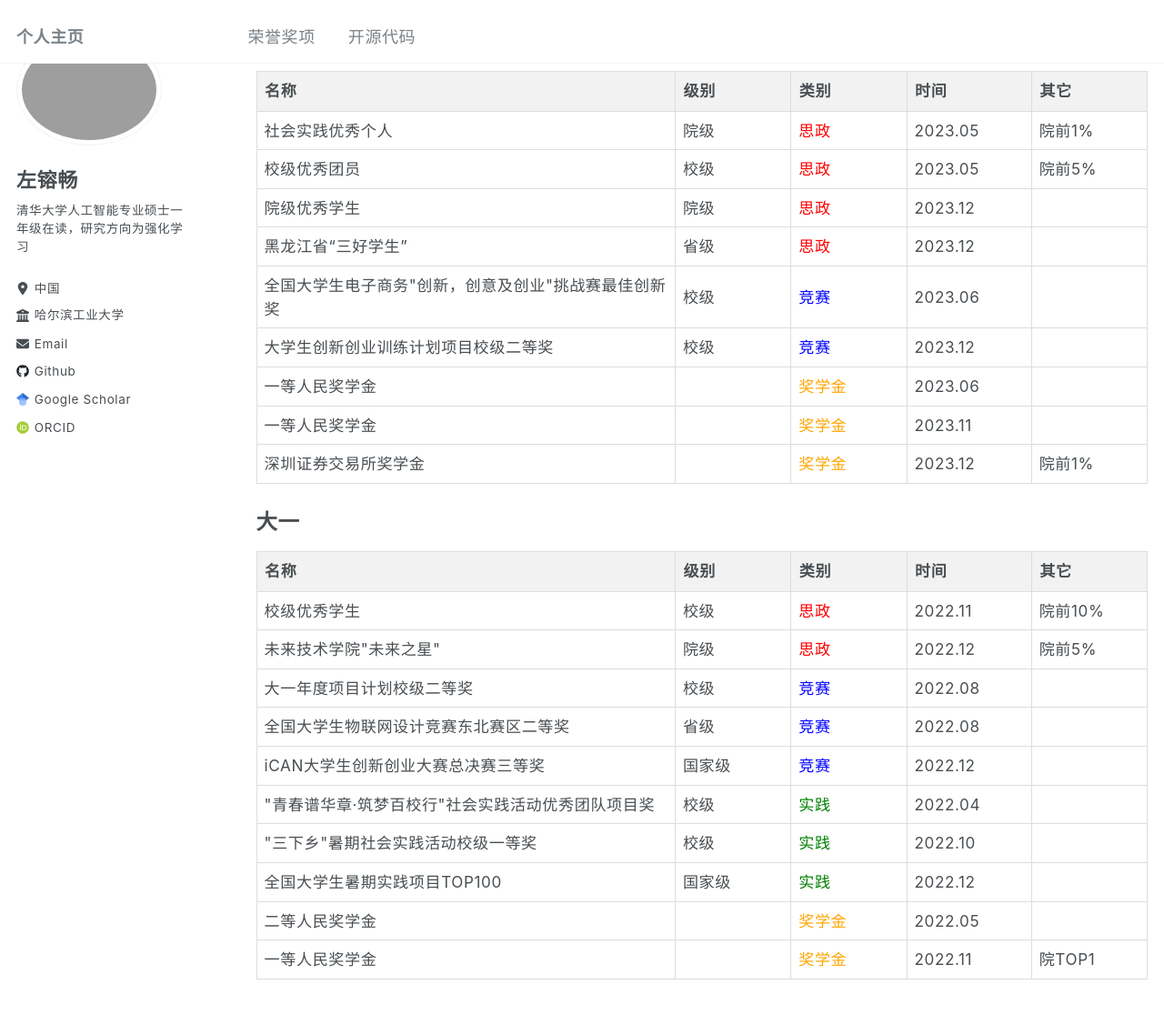
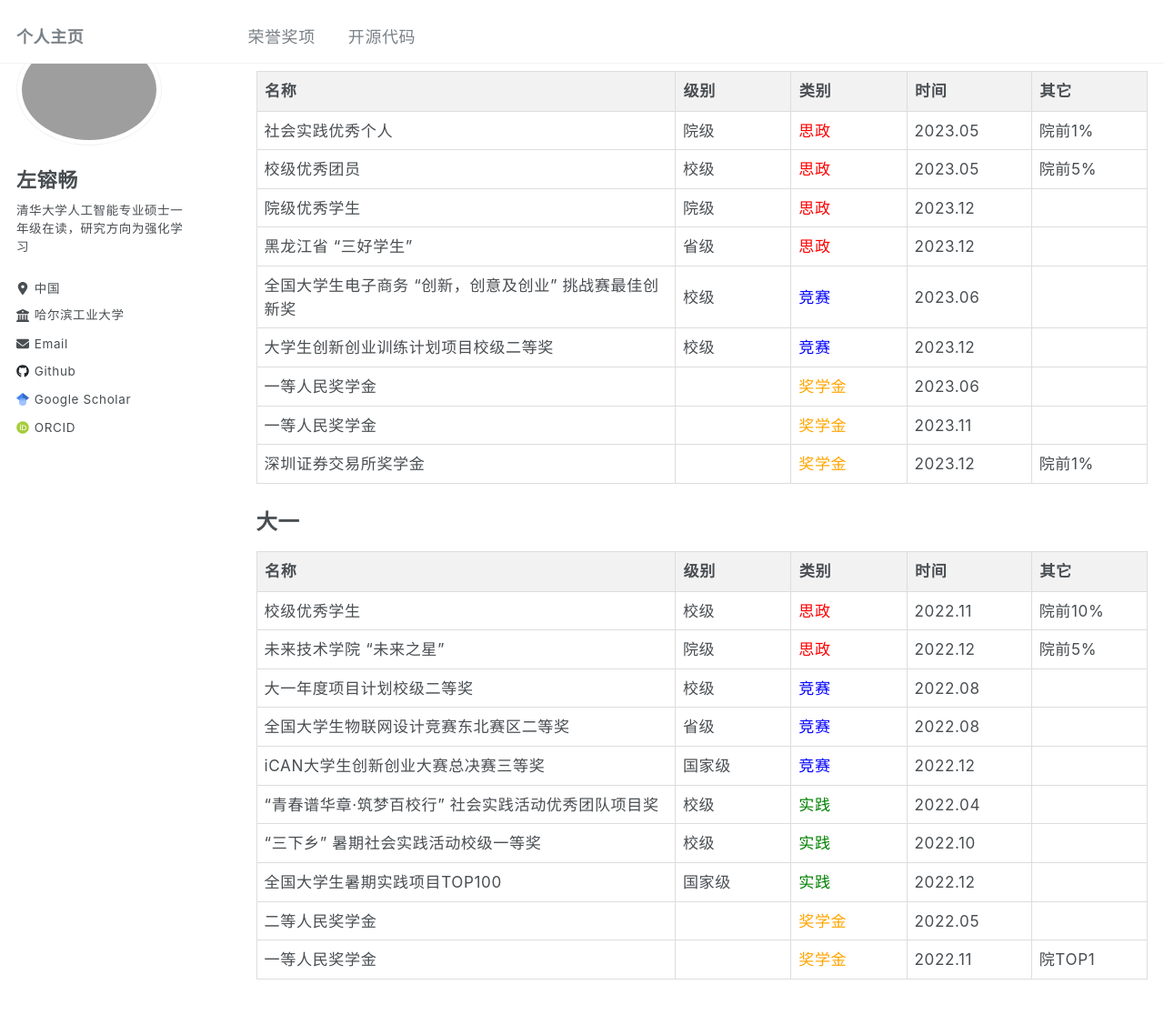
Before and after one commit to zrc0622/zrc0622.github.io, a Jekyll site: the page built from _pages/awards.md, in a window 1280 px wide and 1400 px high, scrolled down 590 px. Shown: the top 1116 px of the window at 91% size. Built offline with Jekyll 4.4.1, drawn with Linux system fonts in a browser that asks for light colours; some of the changed text lies outside the part shown.

Commit message:
修改双引号间隔

```diff
--- a/_pages/awards.md
+++ b/_pages/awards.md
@@ -61,7 +61,7 @@ redirect_from:
     <tr>
         <th>名称</th><th>级别</th><th>类别</th><th>时间</th><th>其它</th>
     </tr>
-    <tr><td>黑龙江省“优秀毕业生”</td><td>省级</td><td><span style="color: red;">思政</span></td><td>2025.04</td><td>院前5%</td></tr>
+    <tr><td>黑龙江省 “优秀毕业生”</td><td>省级</td><td><span style="color: red;">思政</span></td><td>2025.04</td><td>院前5%</td></tr>
 </table>
 
 <h2>大三</h2>
@@ -83,8 +83,8 @@ redirect_from:
     <tr><td>社会实践优秀个人</td><td>院级</td><td><span style="color: red;">思政</span></td><td>2023.05</td><td>院前1%</td></tr>
     <tr><td>校级优秀团员</td><td>校级</td><td><span style="color: red;">思政</span></td><td>2023.05</td><td>院前5%</td></tr>
     <tr><td>院级优秀学生</td><td>院级</td><td><span style="color: red;">思政</span></td><td>2023.12</td><td></td></tr>
-    <tr><td>黑龙江省“三好学生”</td><td>省级</td><td><span style="color: red;">思政</span></td><td>2023.12</td><td></td></tr>
-    <tr><td>全国大学生电子商务"创新，创意及创业"挑战赛最佳创新奖</td><td>校级</td><td><span style="color: blue;">竞赛</span></td><td>2023.06</td><td></td></tr>
+    <tr><td>黑龙江省 “三好学生”</td><td>省级</td><td><span style="color: red;">思政</span></td><td>2023.12</td><td></td></tr>
+    <tr><td>全国大学生电子商务 “创新，创意及创业” 挑战赛最佳创新奖</td><td>校级</td><td><span style="color: blue;">竞赛</span></td><td>2023.06</td><td></td></tr>
     <tr><td>大学生创新创业训练计划项目校级二等奖</td><td>校级</td><td><span style="color: blue;">竞赛</span></td><td>2023.12</td><td></td></tr>
     <tr><td>一等人民奖学金</td><td></td><td><span style="color: orange;">奖学金</span></td><td>2023.06</td><td></td></tr>
     <tr><td>一等人民奖学金</td><td></td><td><span style="color: orange;">奖学金</span></td><td>2023.11</td><td></td></tr>
@@ -97,12 +97,12 @@ redirect_from:
         <th>名称</th><th>级别</th><th>类别</th><th>时间</th><th>其它</th>
     </tr>
     <tr><td>校级优秀学生</td><td>校级</td><td><span style="color: red;">思政</span></td><td>2022.11</td><td>院前10%</td></tr>
-    <tr><td>未来技术学院"未来之星"</td><td>院级</td><td><span style="color: red;">思政</span></td><td>2022.12</td><td>院前5%</td></tr>
+    <tr><td>未来技术学院 “未来之星”</td><td>院级</td><td><span style="color: red;">思政</span></td><td>2022.12</td><td>院前5%</td></tr>
     <tr><td>大一年度项目计划校级二等奖</td><td>校级</td><td><span style="color: blue;">竞赛</span></td><td>2022.08</td><td></td></tr>
     <tr><td>全国大学生物联网设计竞赛东北赛区二等奖</td><td>省级</td><td><span style="color: blue;">竞赛</span></td><td>2022.08</td><td></td></tr>
     <tr><td>iCAN大学生创新创业大赛总决赛三等奖</td><td>国家级</td><td><span style="color: blue;">竞赛</span></td><td>2022.12</td><td></td></tr>
-    <tr><td>"青春谱华章·筑梦百校行"社会实践活动优秀团队项目奖</td><td>校级</td><td><span style="color: green;">实践</span></td><td>2022.04</td><td></td></tr>
-    <tr><td>"三下乡"暑期社会实践活动校级一等奖</td><td>校级</td><td><span style="color: green;">实践</span></td><td>2022.10</td><td></td></tr>
+    <tr><td>“青春谱华章·筑梦百校行” 社会实践活动优秀团队项目奖</td><td>校级</td><td><span style="color: green;">实践</span></td><td>2022.04</td><td></td></tr>
+    <tr><td>“三下乡” 暑期社会实践活动校级一等奖</td><td>校级</td><td><span style="color: green;">实践</span></td><td>2022.10</td><td></td></tr>
     <tr><td>全国大学生暑期实践项目TOP100</td><td>国家级</td><td><span style="color: green;">实践</span></td><td>2022.12</td><td></td></tr>
     <tr><td>二等人民奖学金</td><td></td><td><span style="color: orange;">奖学金</span></td><td>2022.05</td><td></td></tr>
     <tr><td>一等人民奖学金</td><td></td><td><span style="color: orange;">奖学金</span></td><td>2022.11</td><td>院TOP1</td></tr>
```
